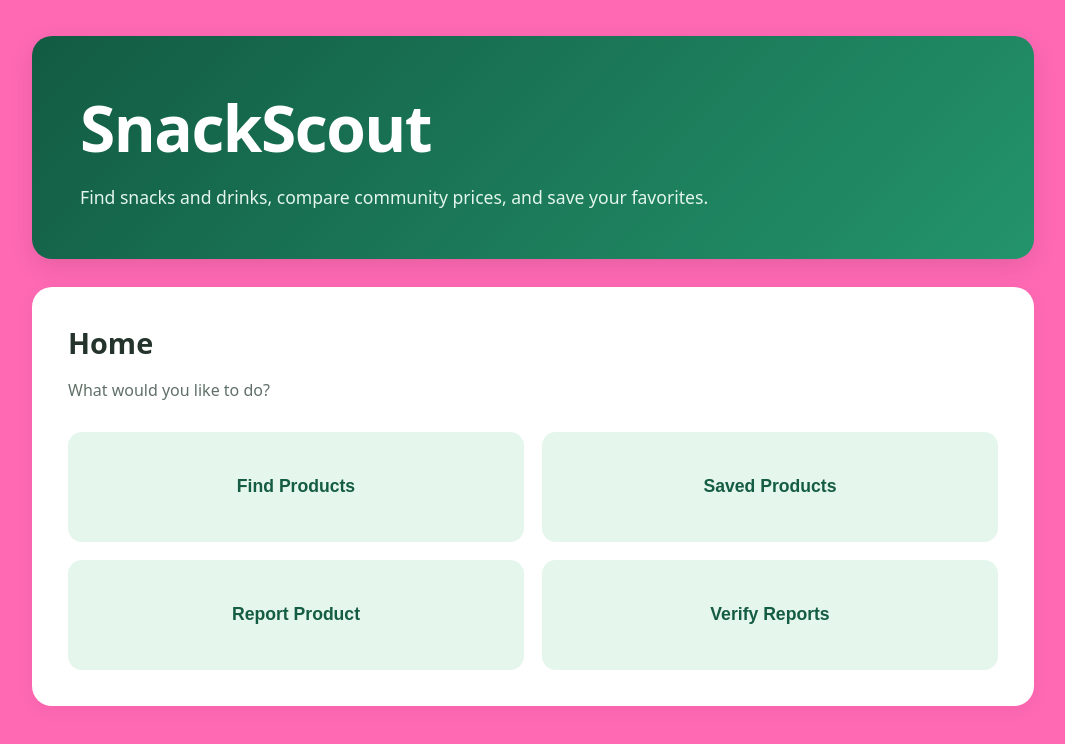
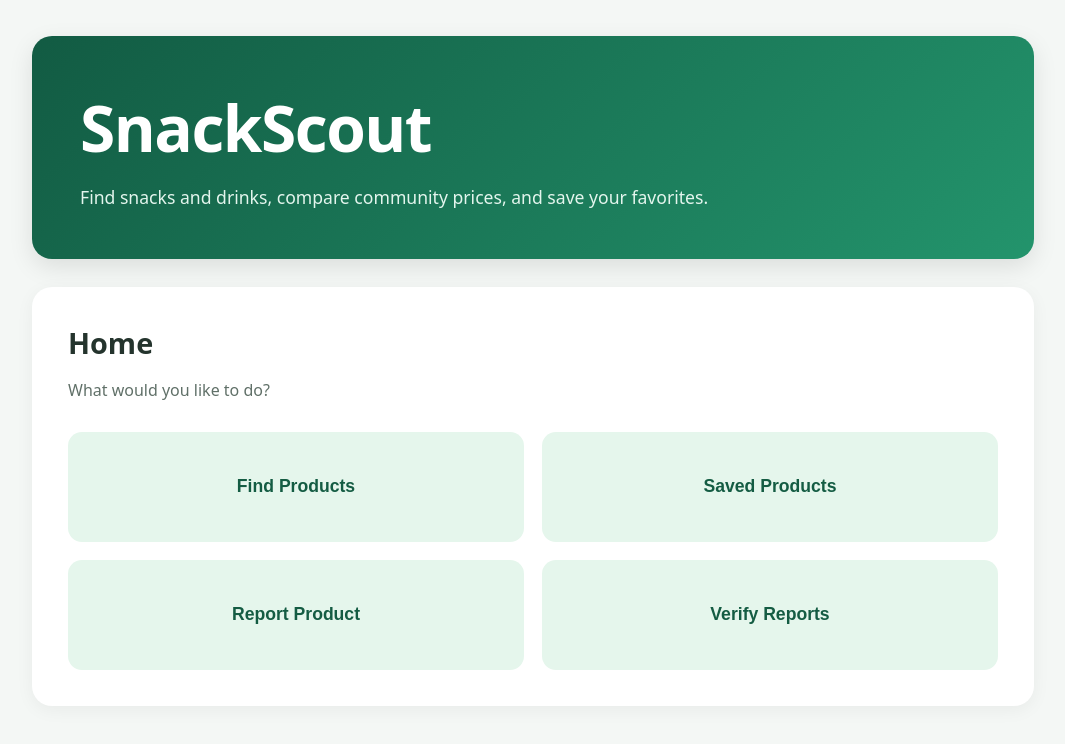
Before and after one commit to DubSlow13/snackscout, a React (Vite) app in the folder client/: page / in a window 1280 px wide. Shown: the top 744 px of the page, without its empty margins (107-1172 px from the left). Built offline with nearby package versions, Linux system fonts and the light colour scheme.

Commit message:
Finalize SnackScout home page styling

```diff
--- a/client/src/index.css
+++ b/client/src/index.css
@@ -132,5 +132,4 @@ section > button {
 }
 
 body {
-  background-color: hotpink !important;
 }
```
